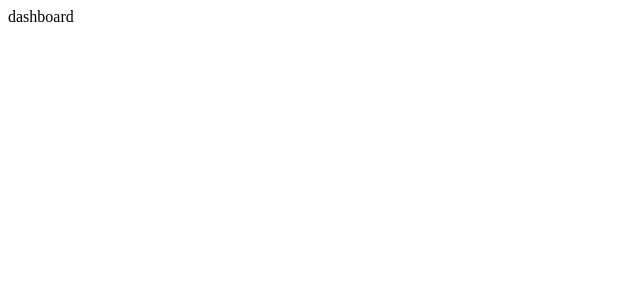
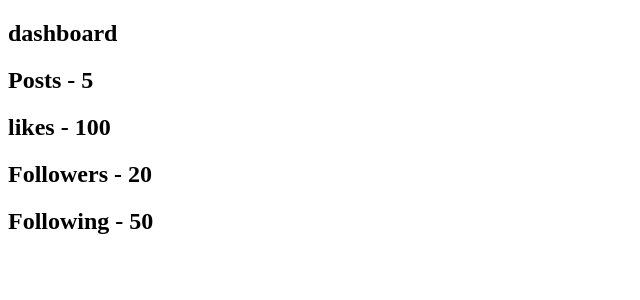
Before and after one commit to byiringiroscar/Next-js-with-Json-server-, a Next.js app: page /dashboard in a window 1280 px wide. Shown: the top 300 px of the page, without its empty margins (0-640 px from the left). Built offline with nearby package versions, Linux system fonts and the light colour scheme; data requests are answered from the project's data file.

Commit message:
Client side data fetching

```diff
--- a/pages/dashboard.js
+++ b/pages/dashboard.js
@@ -1,7 +1,29 @@
-const dashboard = () => {
+import { useState, useEffect } from "react"
+
+const Dashboard = () => {
+  const [isLoading, setIsLoading] = useState(true)
+  const [dashboardData, setDashboardData] = useState(null)
+  useEffect(() => {
+    const fetchDashboardData = async () => {
+      const response = await fetch('http://localhost:4000/dashboard')
+      const data = await response.json()
+      setDashboardData(data)
+      setIsLoading(false)
+    }
+    fetchDashboardData()
+  }, [])
+  if (isLoading) {
+    return <div>Loading...</div>
+  }
   return (
-    <div>dashboard</div>
+    <div>
+      <h2>dashboard</h2>
+      <h2>Posts - {dashboardData.posts}</h2>
+      <h2>likes - {dashboardData.likes}</h2>
+      <h2>Followers - {dashboardData.followers}</h2>
+      <h2>Following - {dashboardData.following}</h2>
+    </div>
   )
 }
 
-export default dashboard
+export default Dashboard
```
